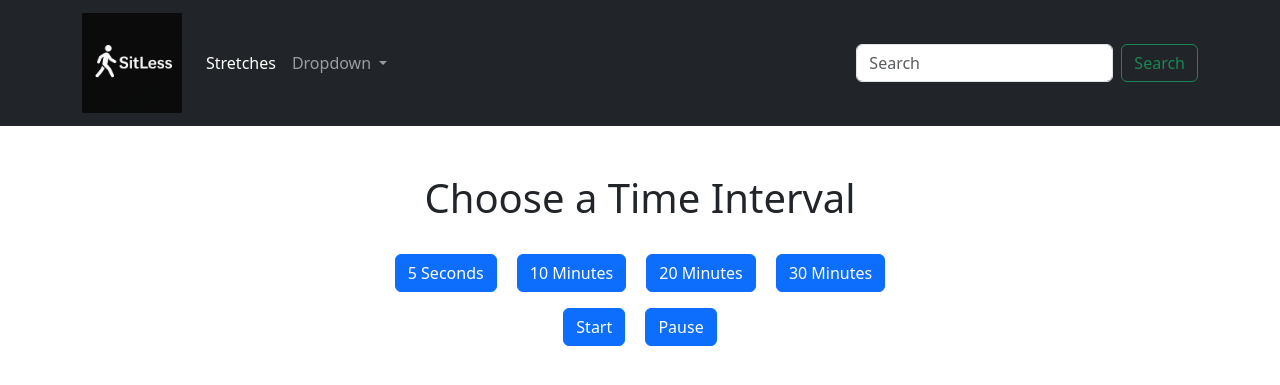
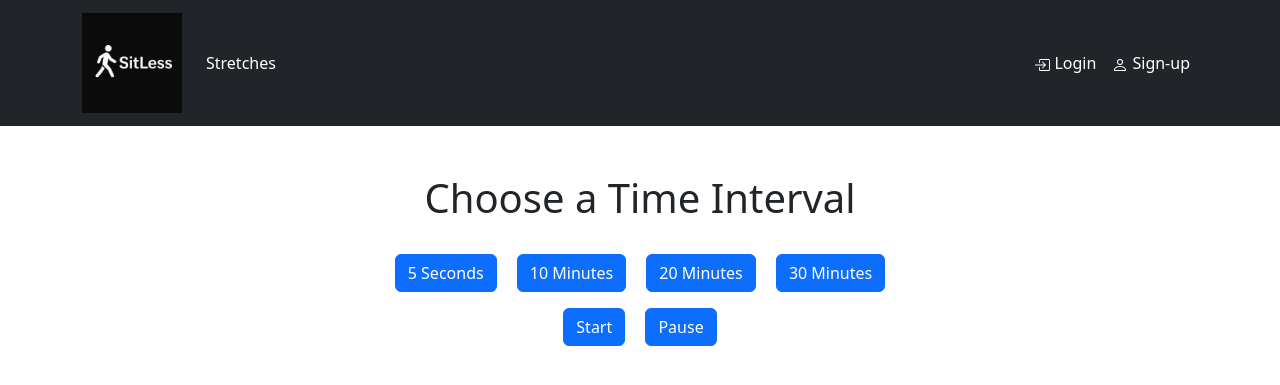
Before and after one commit to patekOnlyPrograms/SitLess, a Flask app: page / in a window 1280 px wide. Shown: the top 385 px of the page. Run offline with Flask 3, Linux system fonts and the light colour scheme; some libraries are stand-ins or nearby versions.

Commit message:
Added more pages

```diff
--- a/application.py
+++ b/application.py
@@ -1,5 +1,4 @@
 import threading
-
 from flask_bootstrap import Bootstrap5
 from flask import Flask, render_template, request
 from flask_sqlalchemy import SQLAlchemy
@@ -35,6 +34,18 @@ def main():
 def start_async_timer(seconds):
     asyncio.run(countdown(seconds))
 
+@app.route("/login", methods=["GET", "POST"])
+def login():
+    return render_template('login.html')
+
+@app.route("/signup", methods=["GET", "POST"])
+def signup():
+    return render_template('signup.html')
+
+@app.route("/stretches", methods=["GET"])
+def stretches():
+    return render_template('stretches.html')
+
 
 if __name__ == "__main__":
     app.run()
--- a/templates/base.html
+++ b/templates/base.html
@@ -6,6 +6,7 @@
     <title>{% block title %}SitLess{% endblock %}</title>
     <link href="https://cdn.jsdelivr.net/npm/bootstrap@5.3.7/dist/css/bootstrap.min.css" rel="stylesheet" integrity="sha384-LN+7fdVzj6u52u30Kp6M/trliBMCMKTyK833zpbD+pXdCLuTusPj697FH4R/5mcr" crossorigin="anonymous">
     <link rel="stylesheet" href="{{ url_for('static', filename='styles.css') }}">
+    <link rel="stylesheet" href="https://cdn.jsdelivr.net/npm/bootstrap-icons@1.13.1/font/bootstrap-icons.min.css">
   </head>
   <body>
     <nav class="navbar navbar-expand-lg navbar-dark bg-dark">
@@ -19,25 +20,22 @@
         <div class="collapse navbar-collapse" id="navbarSupportedContent">
           <ul class="navbar-nav me-auto mb-2 mb-lg-0">
             <li class="nav-item">
-              <a class="nav-link active" aria-current="page" href="#">Stretches</a>
-            </li>
-            <li class="nav-item dropdown">
-              <a class="nav-link dropdown-toggle" href="#" role="button" data-bs-toggle="dropdown" aria-expanded="false">
-                Dropdown
-              </a>
-              <ul class="dropdown-menu">
-                <li><a class="dropdown-item" href="#">Action</a></li>
-                <li><a class="dropdown-item" href="#">Another action</a></li>
-                <li><hr class="dropdown-divider"></li>
-                <li><a class="dropdown-item" href="#">Something else here</a></li>
-              </ul>
+              <a class="nav-link active" aria-current="page" href="{{ url_for('stretches') }}">Stretches</a>
             </li>
           </ul>
-
-          <form class="d-flex" role="search">
-            <input class="form-control me-2" type="search" placeholder="Search" aria-label="Search"/>
-            <button class="btn btn-outline-success" type="submit">Search</button>
-          </form>
+          <ul class="nav navbar-nav navbar-right">
+            <li><a class= "nav-link active" aria-current="page" href="{{ url_for('login') }}">
+              <svg xmlns="http://www.w3.org/2000/svg" width="16" height="16" fill="currentColor" class="bi bi-box-arrow-in-right" viewBox="0 0 16 16">
+                <path fill-rule="evenodd" d="M6 3.5a.5.5 0 0 1 .5-.5h8a.5.5 0 0 1 .5.5v9a.5.5 0 0 1-.5.5h-8a.5.5 0 0 1-.5-.5v-2a.5.5 0 0 0-1 0v2A1.5 1.5 0 0 0 6.5 14h8a1.5 1.5 0 0 0 1.5-1.5v-9A1.5 1.5 0 0 0 14.5 2h-8A1.5 1.5 0 0 0 5 3.5v2a.5.5 0 0 0 1 0z"/>
+                <path fill-rule="evenodd" d="M11.854 8.354a.5.5 0 0 0 0-.708l-3-3a.5.5 0 1 0-.708.708L10.293 7.5H1.5a.5.5 0 0 0 0 1h8.793l-2.147 2.146a.5.5 0 0 0 .708.708z"/>
+              </svg> Login</a>
+            </li>
+            <li><a class="nav-link active" aria-current="page" href="{{ url_for('signup') }}">
+              <svg xmlns="http://www.w3.org/2000/svg" width="16" height="16" fill="currentColor" class="bi bi-person" viewBox="0 0 16 16">
+                <path d="M8 8a3 3 0 1 0 0-6 3 3 0 0 0 0 6m2-3a2 2 0 1 1-4 0 2 2 0 0 1 4 0m4 8c0 1-1 1-1 1H3s-1 0-1-1 1-4 6-4 6 3 6 4m-1-.004c-.001-.246-.154-.986-.832-1.664C11.516 10.68 10.289 10 8 10s-3.516.68-4.168 1.332c-.678.678-.83 1.418-.832 1.664z"/>
+              </svg> Sign-up</a>
+            </li>
+          </ul>
         </div>
       </div>
     </nav>
```
Also changed, not shown: templates/login.html (added, +8 -0 lines), templates/signup.html (added, +8 -0 lines), templates/stretches.html (added, +8 -0 lines).
